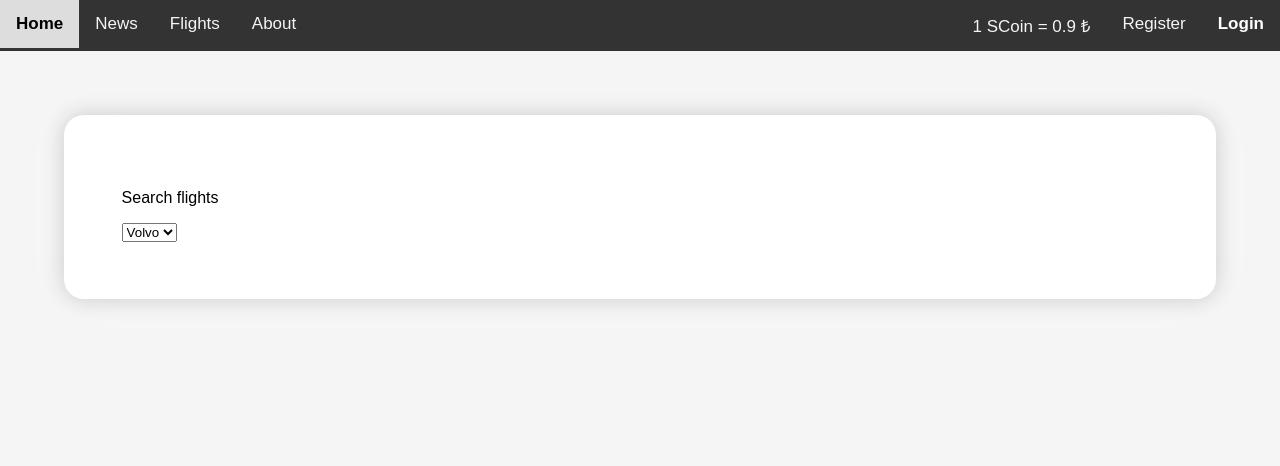
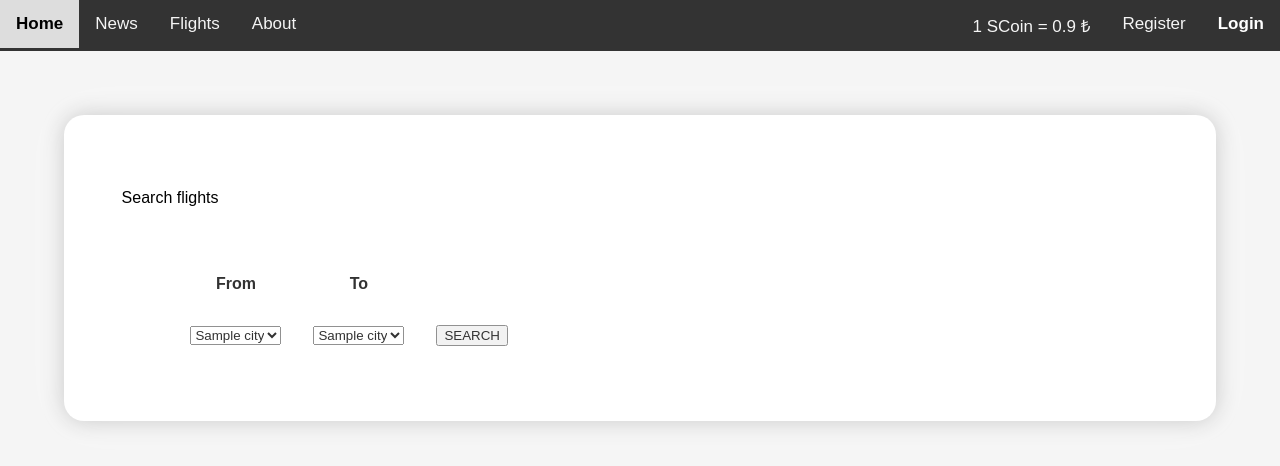
Before and after one commit to itucsdb18132/AirlineSSS, a Flask app: page / in a window 1280 px wide. Shown: the top 466 px of the page. Run offline with Flask 2, Linux system fonts and the light colour scheme; a database or web service that is not in the repository returns one stand-in record (values such as "Sample title"); some libraries are stand-ins or nearby versions.

Commit message:
search flight

```diff
--- a/server.py
+++ b/server.py
@@ -19,10 +19,49 @@ class User:
         self.balance = balance
 
 
-@app.route("/")
+@app.route('/')
 def index():
     refreshUserData()
-    return render_template('index.html')
+    try:
+        connection = dbapi2.connect(dsn)
+        cursor = connection.cursor()
+        statement = """SELECT city FROM cities
+                        ORDER BY city
+                    """
+        cursor.execute(statement)
+        rows = cursor.fetchall()
+
+        return render_template('index.html', cities=rows)
+    except dbapi2.DatabaseError as e:
+        connection.rollback()
+        return str(e)
+    finally:
+        connection.close()
+
+@app.route('/searchList', methods=['GET', 'POST'])
+def searchList():
+    departure = request.form['from']
+    destination = request.form['to']
+    try:
+        connection = dbapi2.connect(dsn)
+        cursor = connection.cursor()
+        statement = """SELECT f.flight_id,a.airport_name, c.city, a2.airport_name, c2.city, p.plane_model, f.departure_time, f.arrival_time FROM flights AS f
+                                    INNER JOIN airports AS a ON f.departure_id = a.airport_id
+                                    INNER JOIN airports AS a2 ON f.destination_id = a2.airport_id
+                                    INNER JOIN planes AS p ON f.plane_id = p.plane_id
+                                    INNER JOIN cities AS c ON a.city_id = c.city_id
+                                    INNER JOIN cities AS c2 ON a2.city_id = c2.city_id
+                                    WHERE c.city = %s AND c2.city = %s
+                                """
+        cursor.execute(statement, (departure,destination))
+        rows = cursor.fetchall()
+
+        return render_template('flights.html', flights=rows)
+    except dbapi2.DatabaseError as e:
+        connection.rollback()
+        return str(e)
+    finally:
+        connection.close()
 
 @app.route("/login", methods = ['POST'])
 def login():
@@ -192,11 +231,12 @@ def flights():
         try:
             connection = dbapi2.connect(dsn)
             cursor = connection.cursor()
-            statement = """SELECT f.flight_id,a.dep_airport, c2.city, a.dest_airport, c.city, p.plane_model, f.departure_time, f.arrival_time FROM flights AS f
-                            INNER JOIN airports AS a ON f.destination_id = a.airport_id
+            statement = """SELECT f.flight_id,a.airport_name, c.city, a2.airport_name, c2.city, p.plane_model, f.departure_time, f.arrival_time FROM flights AS f
+                            INNER JOIN airports AS a ON f.departure_id = a.airport_id
+                            INNER JOIN airports AS a2 ON f.destination_id = a2.airport_id
                             INNER JOIN planes AS p ON f.plane_id = p.plane_id
-                            INNER JOIN cities AS c ON a.dest_city = c.city_id
-                            INNER JOIN cities AS c2 ON a.dep_city = c2.city_id
+                            INNER JOIN cities AS c ON a.city_id = c.city_id
+                            INNER JOIN cities AS c2 ON a2.city_id = c2.city_id
                         """
             cursor.execute(statement)
             rows = cursor.fetchall()
--- a/templates/index.html
+++ b/templates/index.html
@@ -8,12 +8,35 @@
 <div class="blockcontainer">
   <div class="blockcontainer-content">
     <p>Search flights</p>
-    <select>
-      <option value="volvo">Volvo</option>
-      <option value="saab">Saab</option>
-      <option value="opel">Opel</option>
-      <option value="audi">Audi</option>
-</select>
+<form action="/searchList" method="post">
+   <table>
+        <tr>
+            <th>From</th>
+            <th>To</th>
+        </tr>
+        <tr>
+            <td>
+                <select name="from">
+                    {% for city in cities %}
+                     <option value="{{city[0]}}">{{city[0]}}</option>
+                    {% endfor %}
+                </select>
+             </td>
+             <td>
+                <select name="to">
+                    {% for city in cities %}
+                     <option value="{{city[0]}}">{{city[0]}}</option>
+                    {% endfor %}
+                 </select>
+              </td>
+
+              <td>
+                  <button type="submit">SEARCH</button>
+              </td>
+        </tr>
+   </table>
+</form>
+
   </div>
 </div>
 
```
Also changed, not shown: dbinit.py (+10 -9 lines), templates/flights.html (+7 -0 lines).
